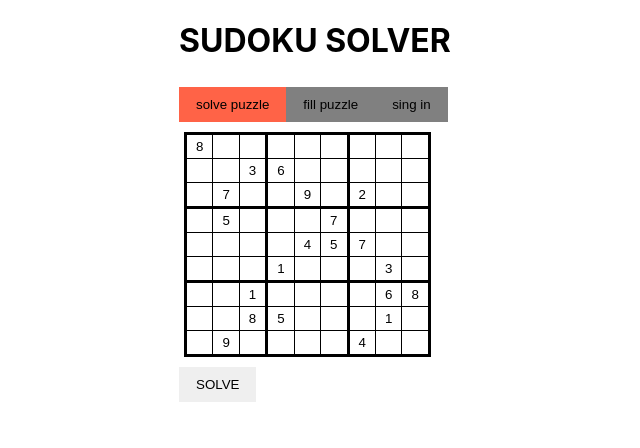
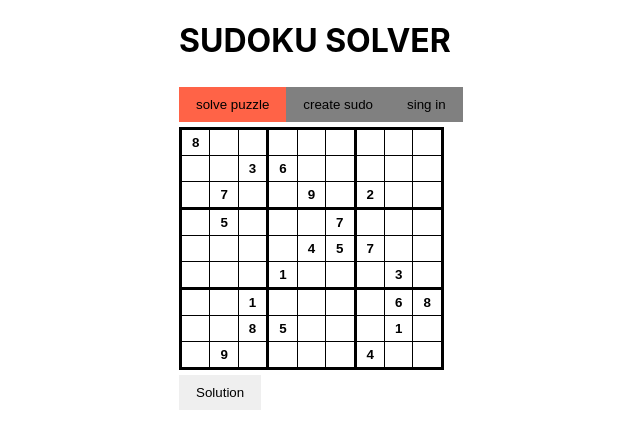
Before and after one commit to Termanty/sudoplay, a React (Create React App) app: page / in a window 1280 px wide. Shown: the top 448 px of the page, without its empty margins (317-957 px from the left). Built offline with nearby package versions, Linux system fonts and the light colour scheme.

Commit message:
Navbar, visibility, solution functionality works

```diff
--- a/src/App.js
+++ b/src/App.js
@@ -9,78 +9,66 @@ function copy(sudoku) {
 }
 
 export function App() {
-  const sudokuState = {
-    ready: false,
-    puzzle: copy(mostDifficultSudoku),
-    solution: []
-  };
 
-  const [sudoku, setSudoku] = useState(sudokuState);
   const [navbar, setNavbar] = useState(0);
+  const [puzzle, setPuzzle] = useState(copy(mostDifficultSudoku));
+  const [createSudoku, setCreateSudoku] = useState(copy(empty))
+  const [showSolution, setShowSolution] = useState(false)
+
+  const original = mostDifficultSudoku
+  const solution = solveSudoku(mostDifficultSudoku.flat())
+
 
   let cellOnClickArray = []
-
   function createOnClickArray() {
     cellOnClickArray = empty
       .map( (row, i) =>
         row.map( (c, j) => () => {
           // console.log(`row: ${i}, cell: ${j}`)
-          let tmp = copy(sudoku.puzzle)
-          tmp[i][j]++
-          setSudoku({
-            ready: false,
-            puzzle: tmp,
-            solution: []
-          })
+          let tmp
+          if(navbar === 1) {
+            tmp = copy(createSudoku)
+            tmp[i][j]++
+            setCreateSudoku(tmp)
+          } else {
+            tmp = copy(puzzle)
+            tmp[i][j]++
+            setPuzzle(tmp)
+          }
     }))
   }
-
   createOnClickArray()
 
-  const handelNavPuzzle = () => {
-    setNavbar(0)
-    setSudoku({
-      ready: false,
-      puzzle: copy(mostDifficultSudoku),
-      solution: []
-    })
-  }
 
-  const handelNavOwn = () => {
-    setNavbar(1)
-    setSudoku({
-      ready: false,
-      puzzle: copy(empty),
-      solution: []
-    })
-  }
+  const handelNavPuzzle = () => setNavbar(0)
+  const handelNavOwn = () => setNavbar(1)
+  const handelNavSign = () => setNavbar(2)
 
-  const handelNavSign = () => {
-    setNavbar(2)
-  }
 
   const handleClick = () => {
-    if (!sudoku.ready) {
-      setSudoku({
-        ready: true,
-        puzzle: copy(sudoku.puzzle),
-        solution: copy(solveSudoku(sudoku.puzzle.flat()))
-      });
-    }
+    console.log(solution);
+
+    setShowSolution(!showSolution)
   };
+
 
   const submitSignIn = (event) => {
     event.preventDefault()
-    console.log('submit')
+    // console.log('submit')
   }
 
   const show = () => {
     if(navbar < 2) {
       return (
         <div>
-          <SudokuGrid sudoku={sudoku.puzzle} nav={navbar} clicks={cellOnClickArray}/>
-          <button className={"button"} onClick={handleClick}>SOLVE</button>
-          <SudokuGrid sudoku={sudoku.solution} />
+          <SudokuGrid
+            sudoku={navbar === 0 ? puzzle : createSudoku}
+            nav={navbar}
+            clicks={cellOnClickArray}
+            original={original}
+            solution={solution}
+            showSolution={showSolution} />
+          <button className={"button"} onClick={handleClick}>Solution</button>
         </div>
       )
     }
--- a/src/components/Cell.js
+++ b/src/components/Cell.js
@@ -1,6 +1,6 @@
 import React from 'react';
 
-function style(c, i, j) {
+function style(i, j) {
   let style = "borders "
   if ( j % 3 === 2) {
     style += i % 3 === 2 ? "thickBotRight " : "thickRight ";
@@ -10,15 +10,43 @@ function style(c, i, j) {
   return style
 }
 
-function numStyle(c) {
-  return c ? "visible" : "unvisible"
+function numStyle( c, original, solution, showSolution, nav ) {
+  if ( nav === 1 ) {
+    return c ? "visible bold" : "unvisible"
+  } else {
+    if( showSolution ) {
+      return original ? "visible bold" : "visible blue "
+    } else {
+      if ( c === 0 ) {
+        return "unvisible"
+      } else {
+        return original ? "visible bold" : "visible green"
+      }
+    }
+  }
 }
 
-export function Cell({ c, i, j, click }) {
+function showNumber(showSolution, solution, c, nav) {
+  if ( nav === 1) {
+    return c
+  } else {
+    if ( showSolution ) {
+      return solution
+    } else {
+      return c
+    }
+
+  }
+}
+
+export function Cell({ c, i, j, click, original, solution, showSolution, nav }) {
   return (
-    <td className={style(c, i, j)}>
-      <button onClick={click} className={"innerbutton " + numStyle(c)}>
-        {c}
+    <td className={style(i, j)}>
+      <button
+      onClick={click}
+      className={"innerbutton " + numStyle(c, original[i][j], solution[i][j], showSolution, nav)}
+      >
+        {showNumber(showSolution, solution[i][j], c, nav)}
       </button>
     </td>
   )
--- a/src/components/Navbar.js
+++ b/src/components/Navbar.js
@@ -18,7 +18,7 @@ export function Navbar({ nav, own, puzz, sign }) {
         key={1}
         className={"button " + active(nav, 1)}
         onClick={own}>
-          fill puzzle
+          create sudo
       </button>
       <button
         key={2}
--- a/src/components/SudokuGrid.js
+++ b/src/components/SudokuGrid.js
@@ -1,7 +1,7 @@
 import React from 'react';
 import { Cell } from './Cell';
 
-export function SudokuGrid({ sudoku, clicks }) {
+export function SudokuGrid({ sudoku, clicks, nav, original,solution, showSolution }) {
 
   function rows() {
     return sudoku.map(rowsToCellComponents)
@@ -10,7 +10,18 @@ export function SudokuGrid({ sudoku, clicks }) {
   function rowsToCellComponents(row, i) {
     return (
       <tr key={i}>
-        {row.map( (c,j) => <Cell key={10*i+j} c={c} i={i} j={j} click={clicks[i][j]}/> )}
+        {row.map( (c,j) =>
+          <Cell
+            key={10*i+j}
+            c={c}
+            i={i}
+            j={j}
+            click={clicks[i][j]}
+            nav={nav}
+            original={original}
+            solution={solution}
+            showSolution={showSolution}
+          /> )}
       </tr>)
   }
 
--- a/src/index.css
+++ b/src/index.css
@@ -22,7 +22,7 @@ body {
 .mystyleThick {
   border: 3px solid black;
   border-collapse: collapse;
-  margin: 5px;
+  margin: 3 px;
 }
 
 .borders {
@@ -67,10 +67,22 @@ body {
 .innerbutton {
   background: white;
   margin: 0px;
-  padding: 4px 9px 4px 9px;
+  padding: 5px 10px 5px 10px;
   border: none;
 }
 
 .innerbutton:hover {
   background: papayawhip;
 }
+
+.bold {
+  font-weight: Bold;
+}
+
+.blue {
+  color: blue;
+}
+
+.green {
+  color: green;
+}
```
